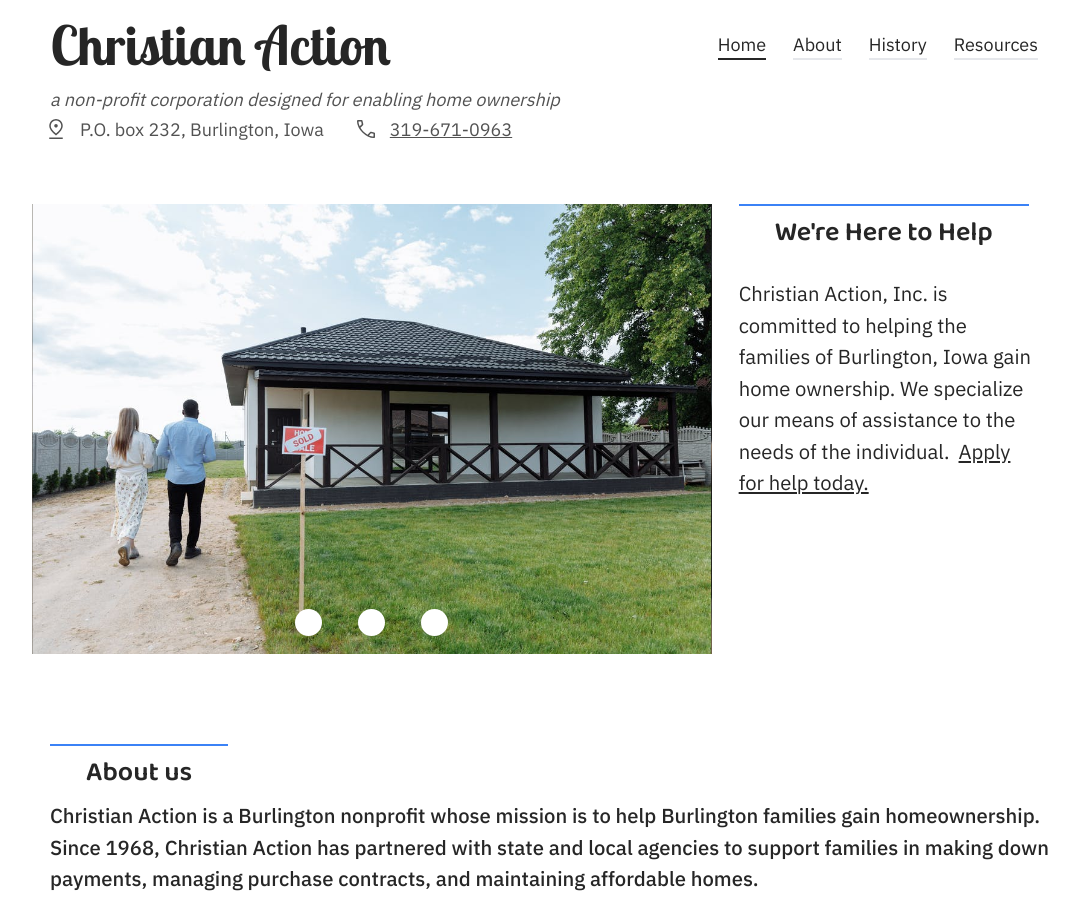
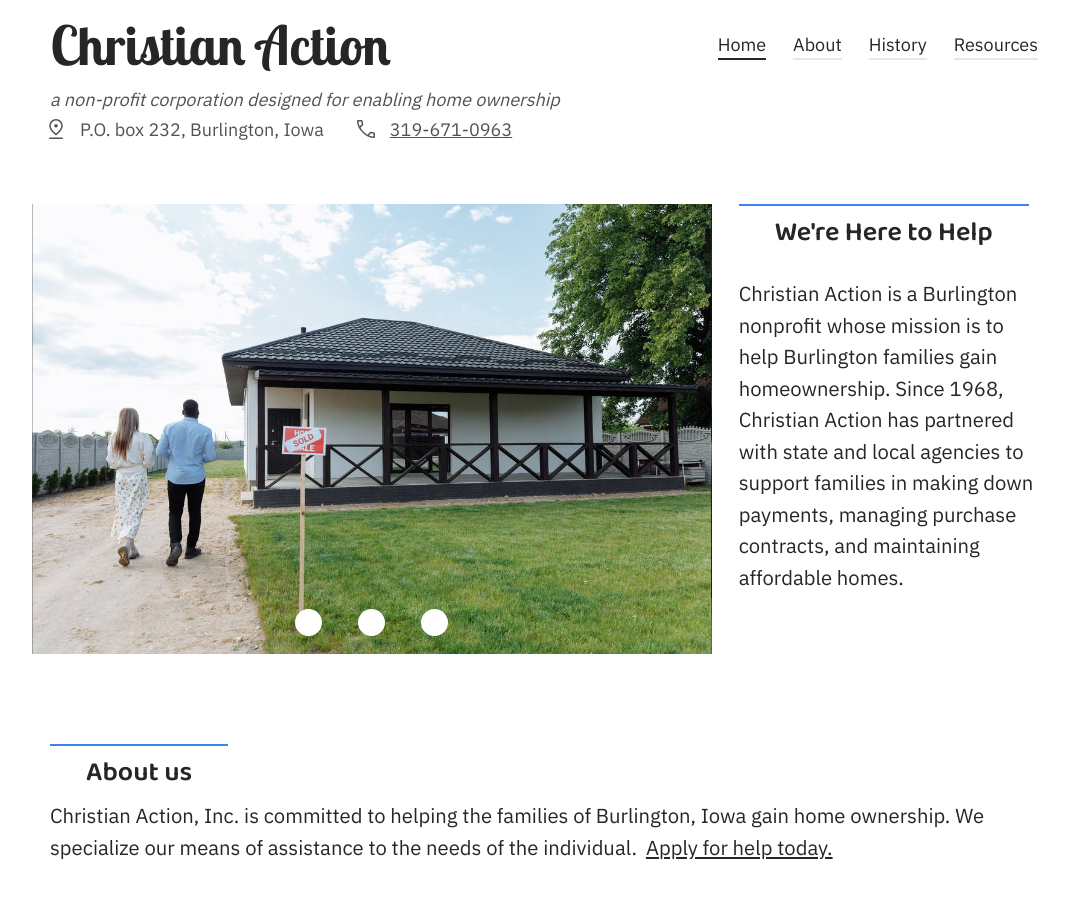
Before and after one commit to blaze-vincent/christian-action-2022, a Next.js app: page / in a window 1280 px wide. Shown: the top 906 px of the page, without its empty margins (96-1175 px from the left). Built offline with nearby package versions, Linux system fonts and the light colour scheme.

Commit message:
Move mission statement higher in visual hierarchy

```diff
--- a/components/aboutPreview/aboutPreview.js
+++ b/components/aboutPreview/aboutPreview.js
@@ -8,8 +8,13 @@ export default function AboutPreview(){
   >
     <div className="pl-4">
       <SectionTitle title="About us" />
-      <p className="relative font-medium">
-        Christian Action is a Burlington nonprofit whose mission is to help Burlington families gain homeownership. Since 1968, Christian Action has partnered with state and local agencies to support families in making down payments, managing purchase contracts, and maintaining affordable homes.
+      <p className="relative">
+        Christian Action, Inc. is committed to helping the families of Burlington, Iowa gain home ownership. We specialize our means of assistance to the needs of the individual.
+        <a
+          href='/resources/ChristianActionApplicationForm.pdf'
+          className="underline mx-2"
+          target="_blank"
+        >Apply for help today.</a>
       </p>
     </div>
     <Section imgSrc={'/svg/people.svg'} textContent='Our services are intended for those in need of housing and loan support in Burlington.'/>
--- a/components/hero.js
+++ b/components/hero.js
@@ -15,12 +15,7 @@ export default function Hero(){
       <p
         className="text-lg"
       >
-        Christian Action, Inc. is committed to helping the families of Burlington, Iowa gain home ownership. We specialize our means of assistance to the needs of the individual.
-        <a
-          href='/resources/ChristianActionApplicationForm.pdf'
-          className="underline mx-2"
-          target="_blank"
-        >Apply for help today.</a>
+        Christian Action is a Burlington nonprofit whose mission is to help Burlington families gain homeownership. Since 1968, Christian Action has partnered with state and local agencies to support families in making down payments, managing purchase contracts, and maintaining affordable homes.
       </p>
     </div>
   </div>
```
